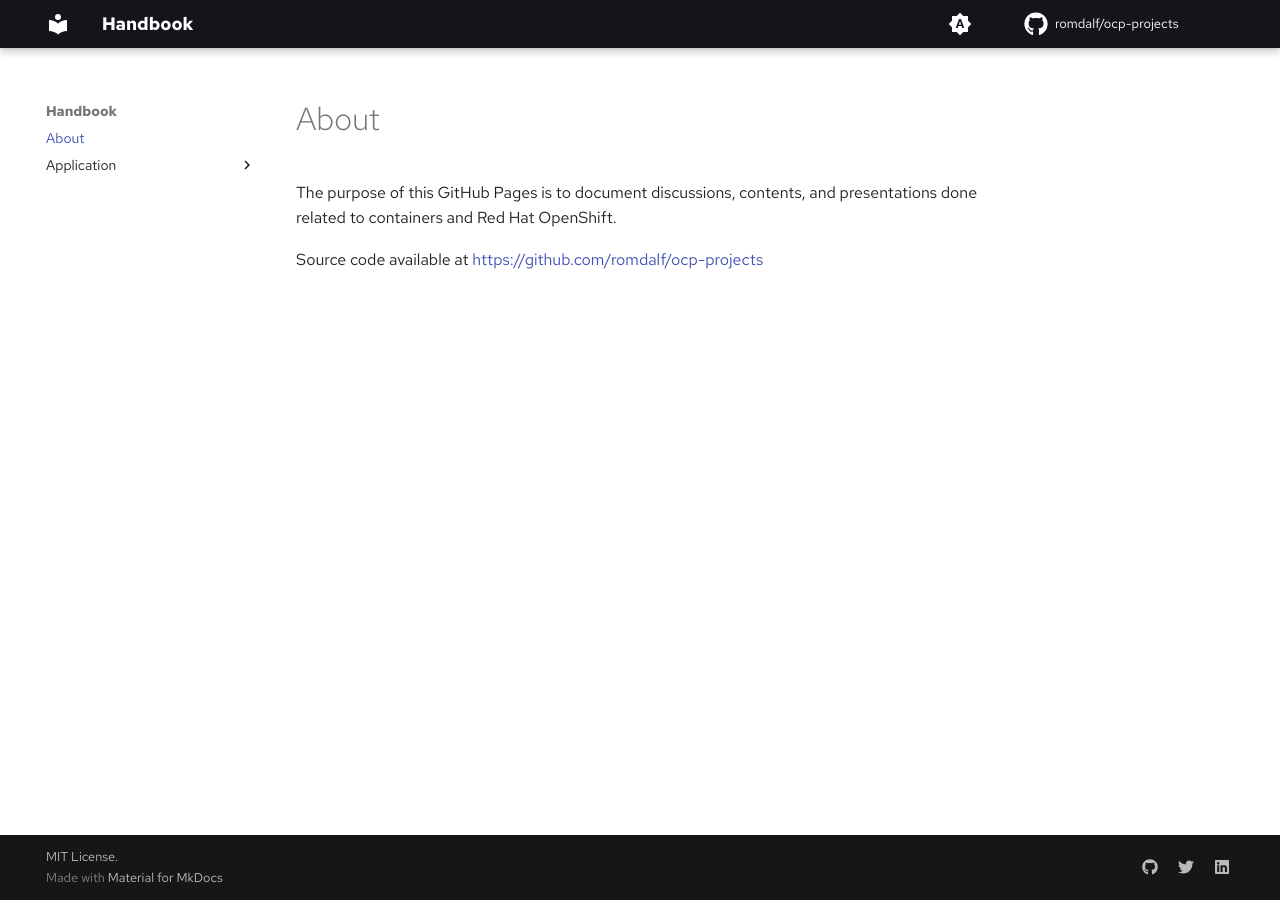
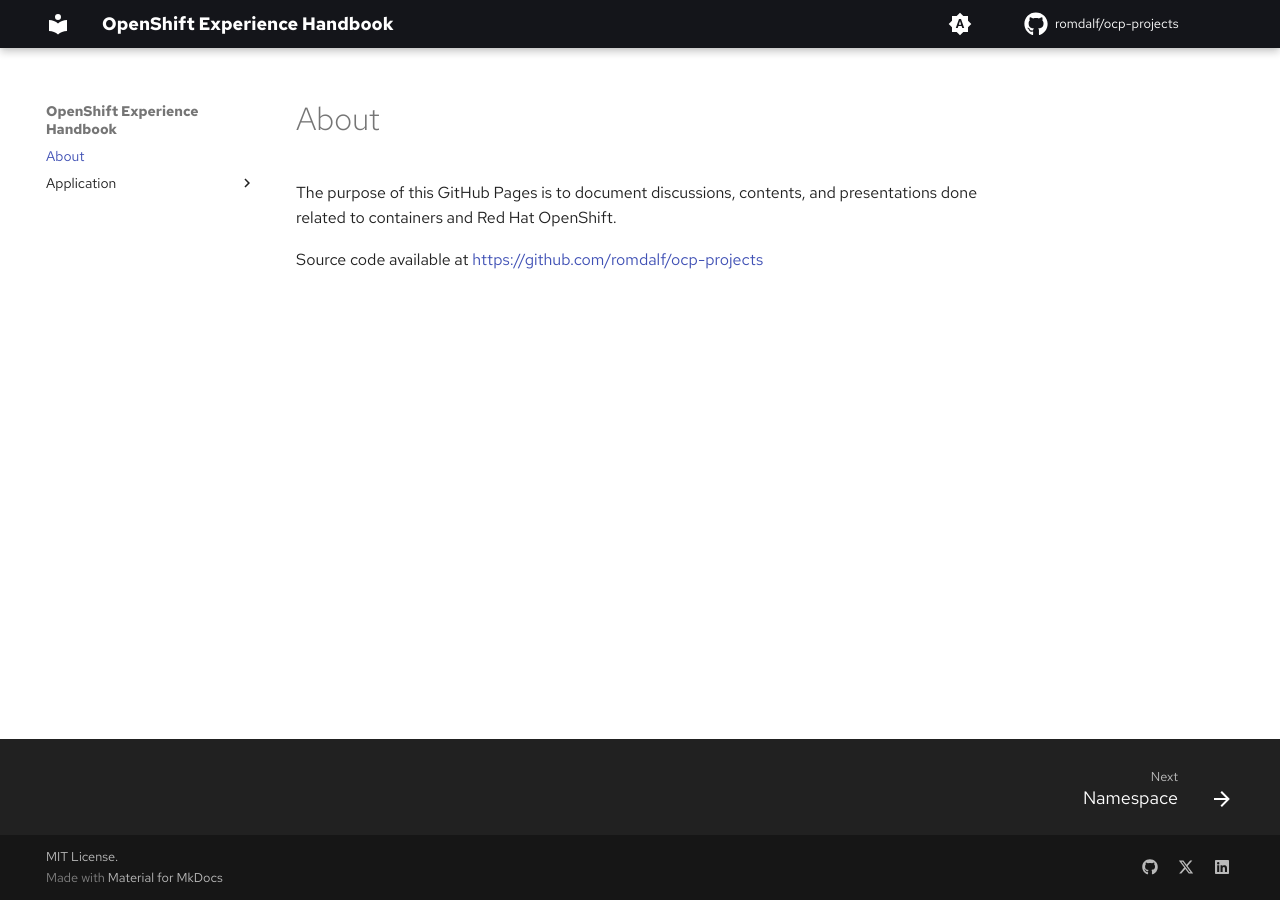
Before and after one commit to romdalf/ocp-projects, an MkDocs documentation site: the page built from docs/index.md, in a window 1280 px wide. Built offline with MkDocs 1.6.1 and Material for MkDocs 9.7.7, drawn with Linux system fonts in a browser that asks for light colours; some web fonts are replaced; comment, search, counter and statistics services are not loaded.

Commit message:
fix mkdocs

```diff
--- a/mkdocs.yml
+++ b/mkdocs.yml
@@ -1,4 +1,4 @@
-site_name: Handbook
+site_name: OpenShift Experience Handbook
 site_url: https://romdalf.github.io/ocp-projects/
 
 plugins:
@@ -18,6 +18,9 @@
   features:
     - content.code.annotate
     - navigation.top
+    - navigation.footer
+    - content.code.copy
+    - content.code.select
   icon:
     repo: fontawesome/brands/github
   name: material
@@ -62,7 +65,7 @@
   social:
     - icon: fontawesome/brands/github
       link: https://github.com/romdalf/ocp-projects
-    - icon: fontawesome/brands/twitter
+    - icon: fontawesome/brands/x-twitter
       link: https://twitter.com/romdalf
     - icon: fontawesome/brands/linkedin
       link: https://www.linkedin.com/in/romdalf/
@@ -85,6 +88,12 @@
   - md_in_html
   - pymdownx.snippets:
       base_path: 'docs/'
+  - pymdownx.highlight:
+      anchor_linenums: true
+      line_spans: __span
+      pygments_lang_class: true
+  - pymdownx.inlinehilite
+  - pymdownx.superfences
   - pymdownx.superfences:
       custom_fences:
         - name: mermaid
```
